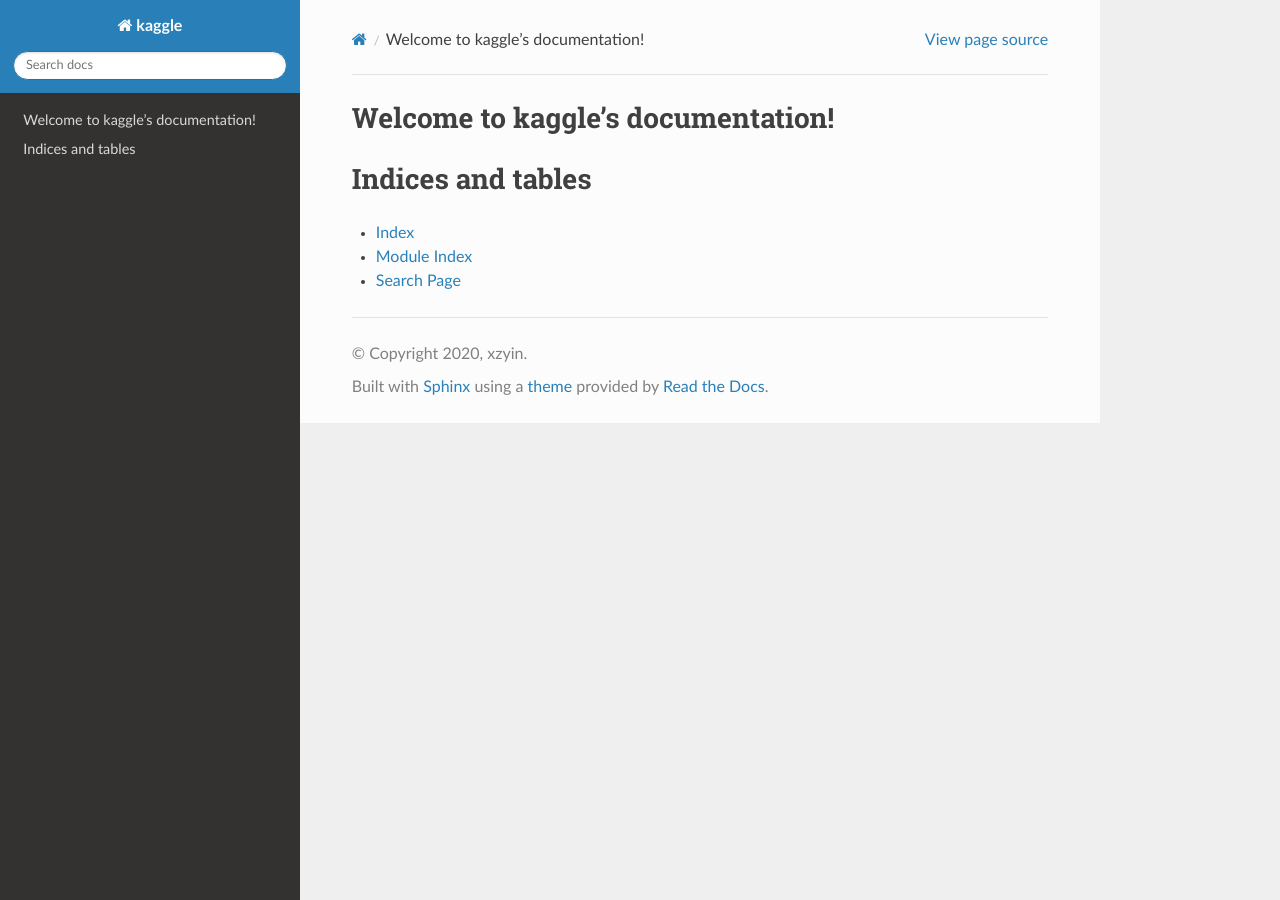
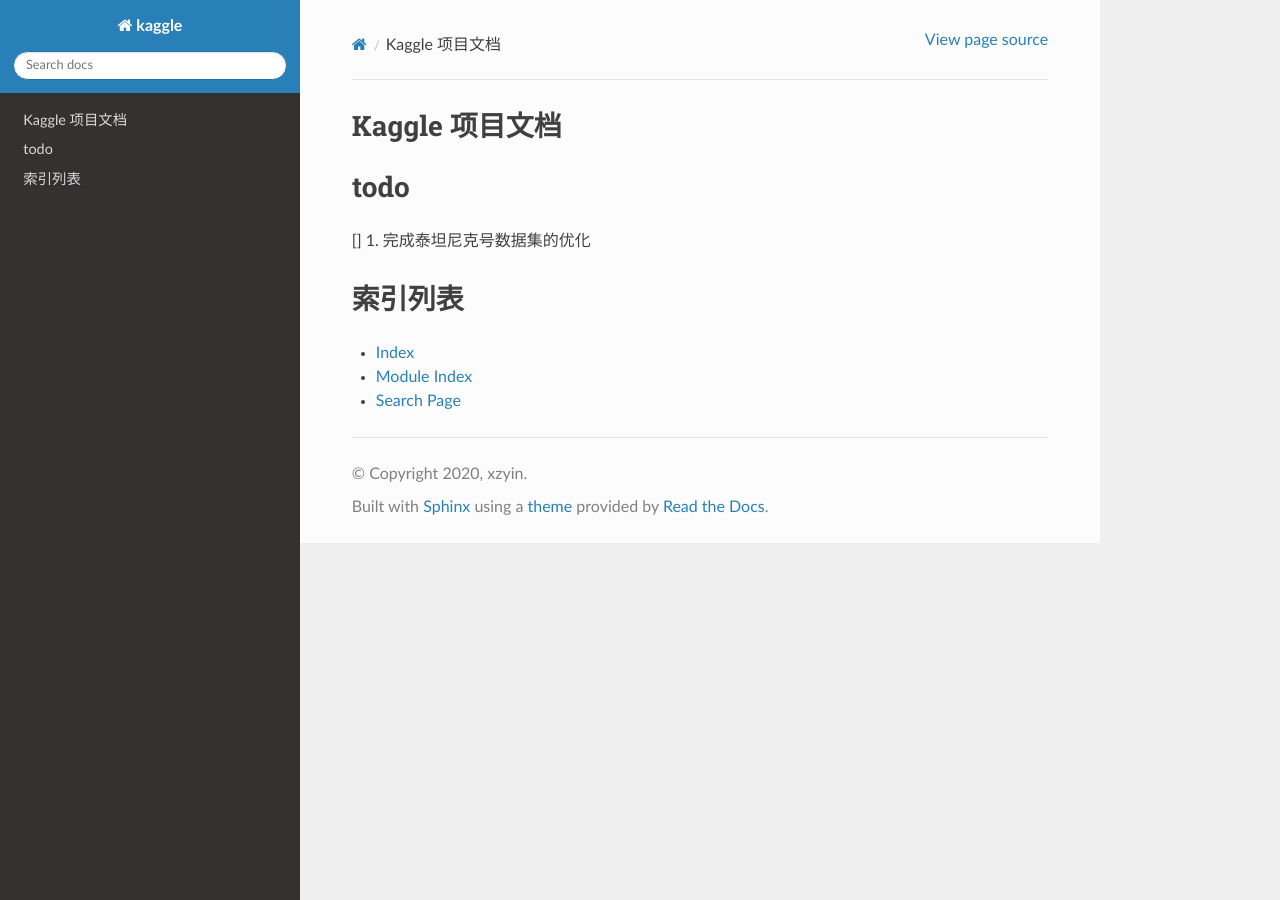
Before and after one commit to xzyin/kaggle, a Sphinx documentation site: the page built from docs/source/index.rst, in a window 1280 px wide. Built offline with Sphinx 7.4.7 and the Read the Docs theme 2.0.0, drawn with Linux system fonts in a browser that asks for light colours.

Commit message:
测试index.rst文件

```diff
--- a/docs/source/index.rst
+++ b/docs/source/index.rst
@@ -3,16 +3,18 @@
    You can adapt this file completely to your liking, but it should at least
    contain the root `toctree` directive.
 
-Welcome to kaggle's documentation!
+Kaggle 项目文档
 ==================================
 
 .. toctree::
    :maxdepth: 2
    :caption: Contents:
 
+todo
+=================
+[] 1. 完成泰坦尼克号数据集的优化
 
-
-Indices and tables
+索引列表
 ==================
 
 * :ref:`genindex`
```
